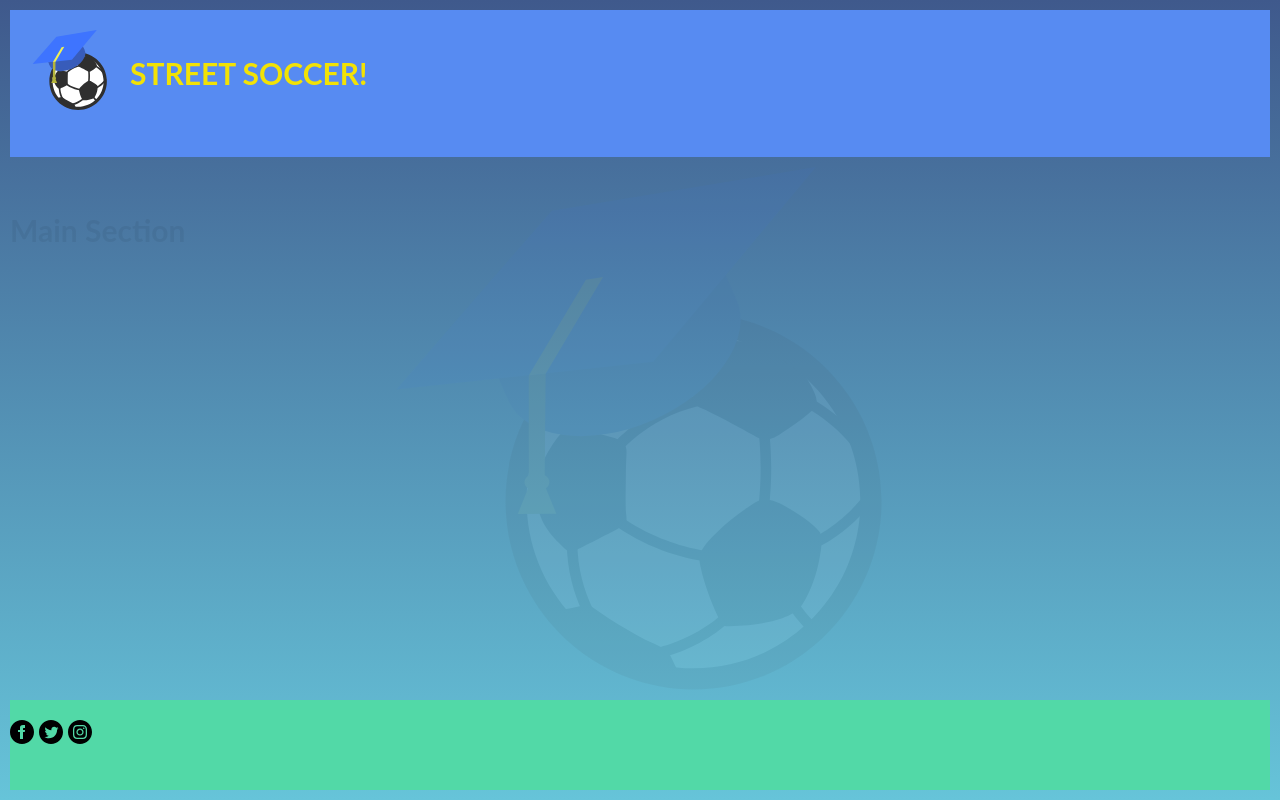
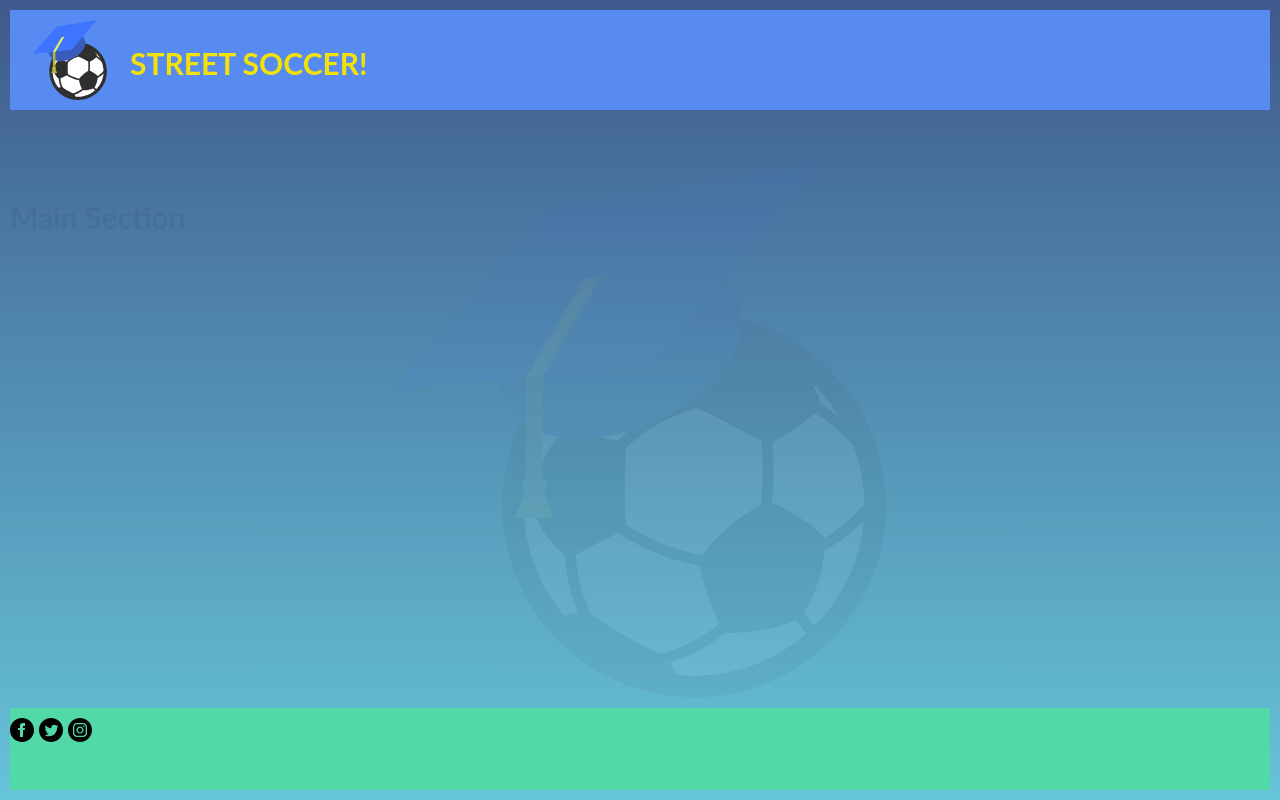
Before and after one commit to axis93/Street_Soccer_PITCH, a Python web app: template templates/base.html in a window 1280 px wide. Run offline with Jinja, Linux system fonts and the light colour scheme; the template is opened without the code that fills it, so the values that code supplies are empty.

Commit message:
Header adjustment

```diff
--- a/static/css/style.css
+++ b/static/css/style.css
@@ -27,6 +27,8 @@ body::after {
     grid-area: header;
     background-color: #578BF2;
     color: #F2E205;
+    min-height: 100px;
+    max-height: 10vh;
 }
 
 .item2 {
@@ -74,7 +76,7 @@ div,
 header,
 section {
     box-sizing: border-box;
-    padding: 20px 0 0 0;
+    padding: 10px 0 0 0;
 }
 
 .grid-container header img {
```
